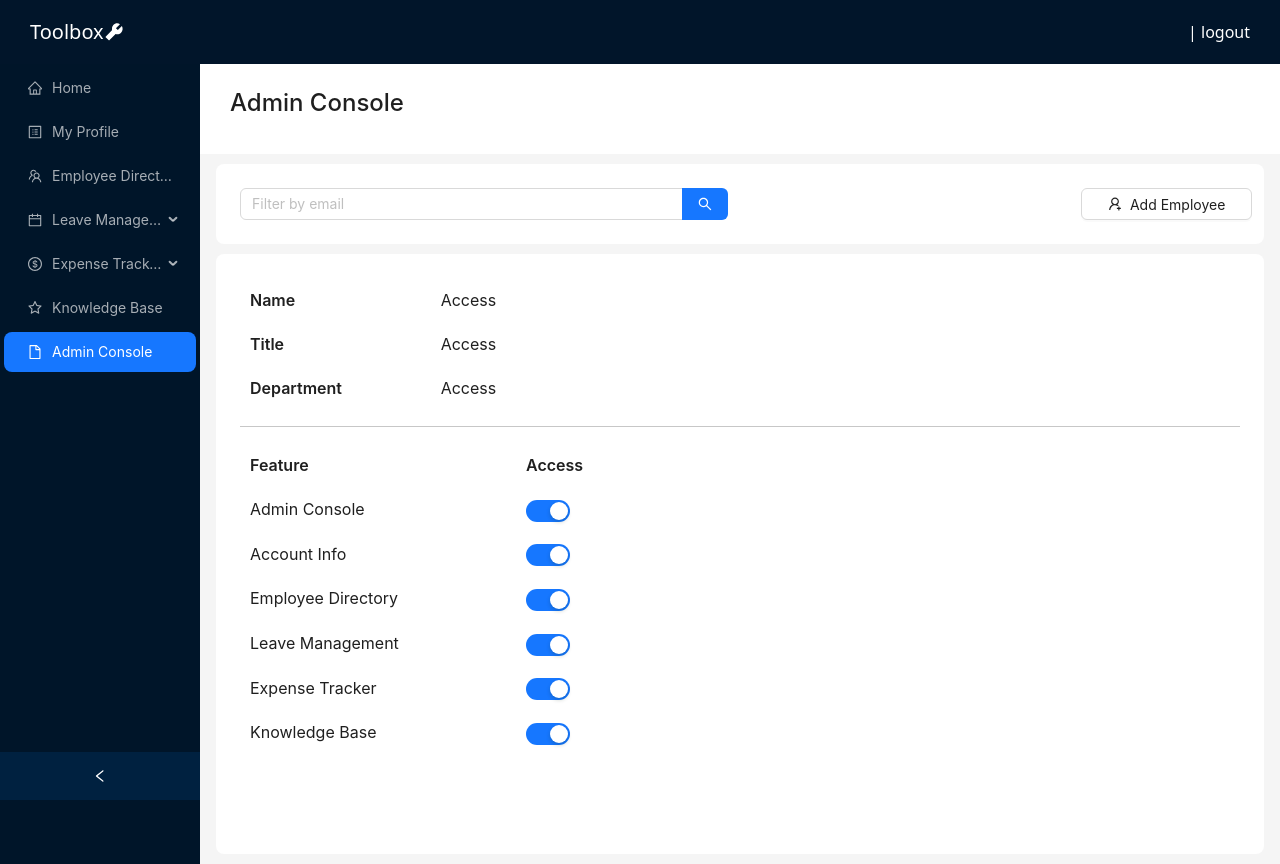
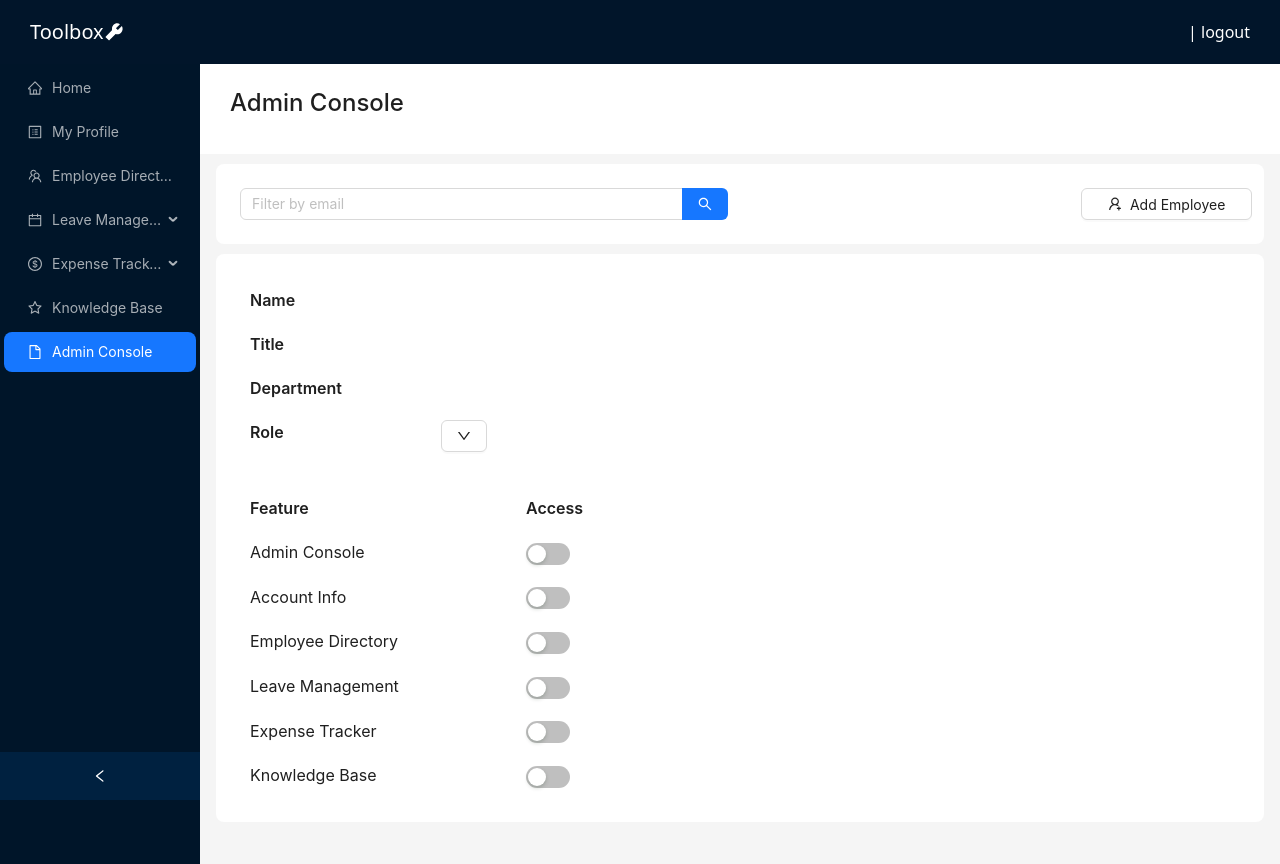
Before and after one commit to hongpeichua94/GA-SEI-PROJ, a React (Vite) app in the folder Toolbox/frontend/: page /admin in a window 1280 px wide. Built offline with nearby package versions, Linux system fonts and the light colour scheme.

Commit message:
Update Admin

```diff
--- a/Toolbox/frontend/src/App.jsx
+++ b/Toolbox/frontend/src/App.jsx
@@ -123,7 +123,15 @@ function App() {
             />
           }
         />
-        <Route path="/admin" element={<Admin />} />
+        <Route
+          path="/admin"
+          element={
+            <Admin
+              setEmployeeDetails={setEmployeeDetails}
+              employeeDetails={employeeDetails}
+            />
+          }
+        />
 
         <Route path="*" element={<NotFound />} />
       </Routes>
--- a/Toolbox/frontend/src/pages/Admin.jsx
+++ b/Toolbox/frontend/src/pages/Admin.jsx
@@ -1,4 +1,5 @@
-import React, { useContext, useEffect, useState } from "react";
+import React, { useContext, useRef, useState } from "react";
+import useFetch from "../hooks/useFetch";
 import UserContext from "../context/user";
 
 // COMPONENTS
@@ -8,35 +9,161 @@ import CreateAccountModal from "../components/CreateAccountModal";
 
 // ANT DESIGN
 import { Layout, theme } from "antd";
-import {
-  Avatar,
-  Button,
-  Space,
-  Divider,
-  Table,
-  Badge,
-  Input,
-  Switch,
-} from "antd";
-import { UserAddOutlined } from "@ant-design/icons";
+import { Button, Space, Input, Switch, Dropdown, message } from "antd";
+import { UserAddOutlined, DownOutlined } from "@ant-design/icons";
 
 import styles from "./Directory.module.css";
+import user from "../context/user";
 
 const { Header, Content, Sider } = Layout;
 const { Search } = Input;
 
 const Admin = () => {
+  const fetchData = useFetch();
   const userCtx = useContext(UserContext);
 
   const [showCreateAccountModal, setShowCreateAccountModal] = useState(false);
+  const [searchValue, setSearchValue] = useState("");
+  const [searchResult, setSearchResult] = useState({});
+  const [accountDetails, setAccountDetails] = useState({});
 
-  const onSearch = (value, _e, info) => console.log(info?.source, value);
-  const onChange = (checked) => {
-    console.log(`switch to ${checked}`);
-  };
+  const roleRef = useRef();
+  const adminRef = useRef();
+  const accountRef = useRef();
+  const directoryRef = useRef();
+  const leaveRef = useRef();
+  const expenseRef = useRef();
+  const KnowledgeBaseRef = useRef();
 
   const createModal = () => {
     setShowCreateAccountModal(true);
+  };
+
+  const onSearch = async (value) => {
+    setSearchValue(value); // Update state with the search value
+    try {
+      const res = await fetchData(
+        "/api/accounts/search",
+        "POST",
+        { email: value },
+        userCtx.accessToken
+      );
+      console.log(res.data[0]); // Handle the response as needed
+      setSearchResult(res.data[0]);
+      setAccountDetails(res.data[0]);
+    } catch (error) {
+      console.error(error);
+    }
+  };
+
+  const handleMenuClick = async (e) => {
+    // Find the clicked item based on the key
+    const clickedItem = items.find((item) => item.key === e.key);
+    if (clickedItem) {
+      // Update specific fields in accountDetails based on the clicked item
+      let updatedData = {};
+
+      switch (clickedItem.label) {
+        case "ADMIN":
+          updatedData = {
+            role: "ADMIN", // Update role to 'ADMIN'
+            access_admin_console: true, // Example: Enable admin console access
+          };
+          break;
+        case "MANAGER":
+          updatedData = {
+            role: "MANAGER", // Update role to 'MANAGER'
+          };
+          break;
+          break;
+        case "USER":
+          updatedData = {
+            role: "USER", // Update role to 'USER'
+          };
+          break;
+        default:
+          break;
+      }
+      // Update the state immediately
+      setAccountDetails((prevDetails) => ({
+        ...prevDetails,
+        ...updatedData, // Merge updatedData with existing state
+      }));
+
+      // Display a message with the label of the clicked item
+      // message.info(`Clicked on ${clickedItem.label}`);
+
+      // Update endpoint
+      try {
+        const res = await fetchData(
+          `/api/accounts/${accountDetails.uuid}`,
+          "PATCH",
+          updatedData,
+          userCtx.accessToken
+        );
+        if (res.ok) {
+          // Database update successful
+          message.success(
+            `Account role updated successfully to "${clickedItem.label}"`
+          );
+          console.log(res.data);
+        } else {
+          message.error(
+            `Failed to update account role to ${clickedItem.label}`
+          );
+        }
+      } catch (error) {
+        console.error("Error updating account:", error);
+      }
+    }
+    console.log("click", e);
+  };
+
+  const items = [
+    {
+      key: "1",
+      label: "ADMIN",
+    },
+    {
+      key: "2",
+      label: "MANAGER",
+    },
+    {
+      key: "3",
+      label: "USER",
+    },
+  ];
+
+  const menuProps = {
+    items,
+    onClick: handleMenuClick,
+  };
+
+  const onChange = async (field, checked) => {
+    // Update the state immediately
+    setAccountDetails((prevDetails) => ({
+      ...prevDetails,
+      [field]: checked, // Update the specified field
+    }));
+
+    // Update the database with the modified data
+    try {
+      const res = await fetchData(
+        `/api/accounts/${accountDetails.uuid}`,
+        "PATCH",
+        { [field]: checked }, // Send only the changed field
+        userCtx.accessToken
+      );
+      if (res.ok) {
+        // Database update successful
+        message.success(`Access to ${field} updated successfully`);
+      } else {
+        message.error(`Failed to update access to ${field}`);
+      }
+    } catch (error) {
+      console.error(`Error updating access to ${field}:`, error);
+      message.error(`Error updating access to ${field}`);
+    }
   };
 
   const {
@@ -106,7 +233,7 @@ const Admin = () => {
                   style={{
                     padding: 24,
                     margin: "10px 0px",
-                    minHeight: "75vh",
+                    minHeight: "60vh",
                     maxWidth: "90vw",
                     background: colorBgContainer,
                     borderRadius: borderRadiusLG,
@@ -123,8 +250,8 @@ const Admin = () => {
                       >
                         Name
                       </div>
-                      <div className="col-md-1" style={{ margin: 10 }}>
-                        Access
+                      <div className="col-md-4" style={{ margin: 10 }}>
+                        {accountDetails.employee_name}
                       </div>
                     </div>
                     <div className="position row">
@@ -134,8 +261,8 @@ const Admin = () => {
                       >
                         Title
                       </div>
-                      <div className="col-md-1" style={{ margin: 10 }}>
-                        Access
+                      <div className="col-md-4" style={{ margin: 10 }}>
+                        {accountDetails.title}
                       </div>
                     </div>
                     <div className="department row">
@@ -145,11 +272,32 @@ const Admin = () => {
                       >
                         Department
                       </div>
-                      <div className="col-md-1" style={{ margin: 10 }}>
-                        Access
+                      <div className="col-md-4" style={{ margin: 10 }}>
+                        {accountDetails.department_name}
                       </div>
                     </div>
-                    <hr />
+                    <div className="department row">
+                      <div
+                        className="col-md-2"
+                        style={{ margin: 10, fontWeight: 600 }}
+                      >
+                        Role
+                      </div>
+
+                      <div className="col-md-4" style={{ margin: 10 }}>
+                        <Dropdown menu={menuProps}>
+                          <Button>
+                            <Space>
+                              {accountDetails.role}
+                              <DownOutlined />
+                            </Space>
+                          </Button>
+                        </Dropdown>
+                      </div>
+
+                      <div className="col-md-4"></div>
+                    </div>
+                    <br />
                     <div className="row">
                       <div
                         className="col-md-3"
@@ -169,7 +317,12 @@ const Admin = () => {
                         Admin Console
                       </div>
                       <div className="col-md-1" style={{ margin: 10 }}>
-                        <Switch defaultChecked onChange={onChange} />
+                        <Switch
+                          checked={accountDetails.access_admin_console}
+                          onChange={(checked) =>
+                            onChange("access_admin_console", checked)
+                          }
+                        />
                       </div>
                     </div>
                     <div className="row">
@@ -177,7 +330,12 @@ const Admin = () => {
                         Account Info
                       </div>
                       <div className="col-md-1" style={{ margin: 10 }}>
-                        <Switch defaultChecked onChange={onChange} />
+                        <Switch
+                          checked={accountDetails.access_account_info}
+                          onChange={(checked) =>
+                            onChange("access_account_info", checked)
+                          }
+                        />
                       </div>
                     </div>
                     <div className="row">
@@ -185,7 +343,12 @@ const Admin = () => {
                         Employee Directory
                       </div>
                       <div className="col-md-1" style={{ margin: 10 }}>
-                        <Switch defaultChecked onChange={onChange} />
+                        <Switch
+                          checked={accountDetails.access_employee_directory}
+                          onChange={(checked) =>
+                            onChange("access_employee_directory", checked)
+                          }
+                        />
                       </div>
                     </div>
                     <div className="row">
@@ -193,7 +356,12 @@ const Admin = () => {
                         Leave Management
                       </div>
                       <div className="col-md-1" style={{ margin: 10 }}>
-                        <Switch defaultChecked onChange={onChange} />
+                        <Switch
+                          checked={accountDetails.access_leave_management}
+                          onChange={(checked) =>
+                            onChange("access_leave_management", checked)
+                          }
+                        />
                       </div>
                     </div>
                     <div className="row">
@@ -201,7 +369,12 @@ const Admin = () => {
                         Expense Tracker
                       </div>
                       <div className="col-md-1" style={{ margin: 10 }}>
-                        <Switch defaultChecked onChange={onChange} />
+                        <Switch
+                          checked={accountDetails.access_expense_tracker}
+                          onChange={(checked) =>
+                            onChange("access_expense_tracker", checked)
+                          }
+                        />
                       </div>
                     </div>
                     <div className="row">
@@ -209,15 +382,16 @@ const Admin = () => {
                         Knowledge Base
                       </div>
                       <div className="col-md-1" style={{ margin: 10 }}>
-                        <Switch defaultChecked onChange={onChange} />
+                        <Switch
+                          checked={accountDetails.access_knowledge_base}
+                          onChange={(checked) =>
+                            onChange("access_knowledge_base", checked)
+                          }
+                        />
                       </div>
                     </div>
                   </div>
                 </div>
-                <br />
-                <br />
-                <br />
-                <br />
                 <br />
                 <br />
                 <br />
```
